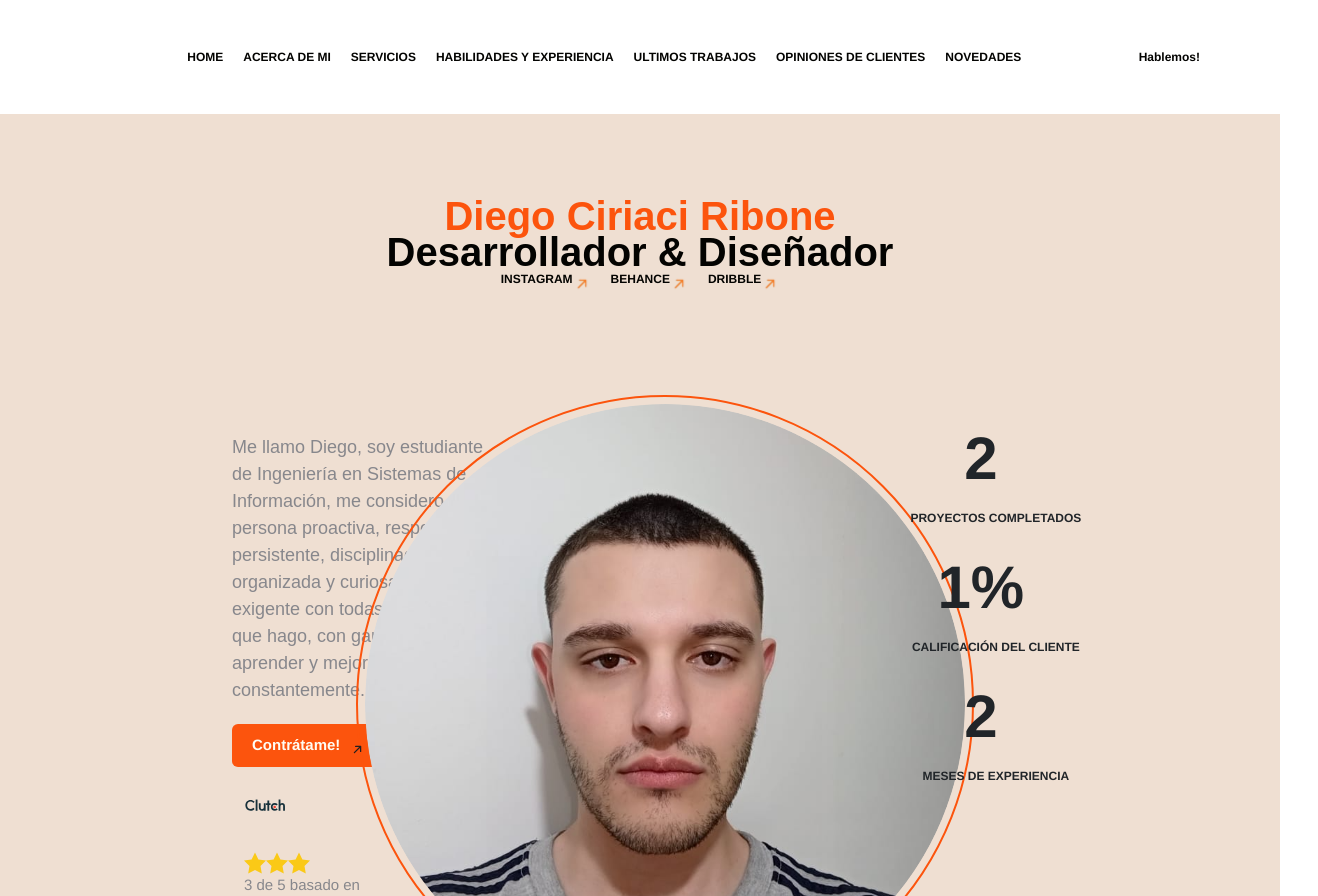
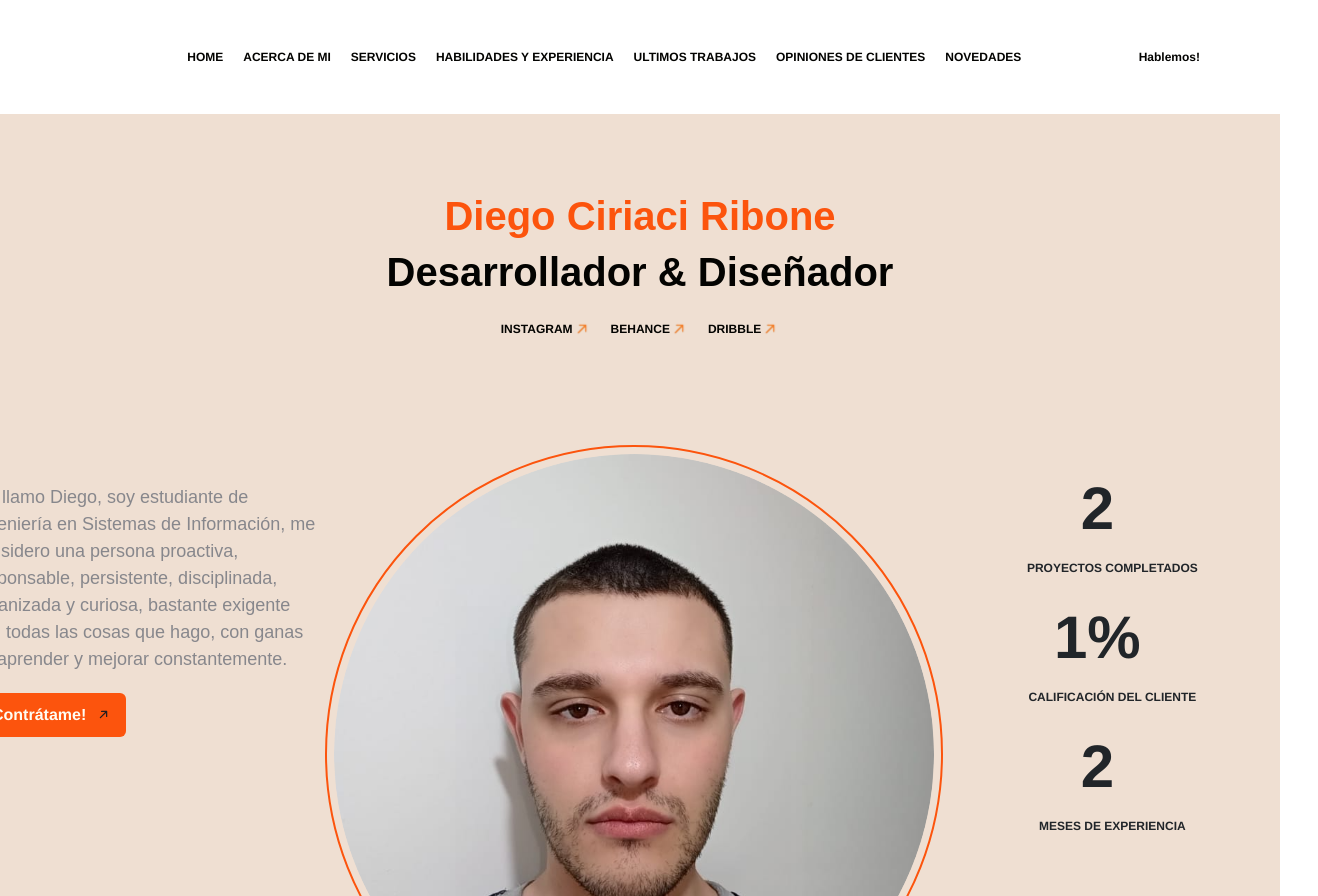
Before and after one commit to diegociriaci/PortfolioReactDiegoCiriaciRibone, a React (Vite) app in the folder vite-project/: page / in a window 1280 px wide. Shown: the top 896 px of the page, 1318 px wide, since content can reach past the window. Built offline with nearby package versions, Linux system fonts and the light colour scheme.

Commit message:
Modifique el css de los componentes header y hero pasando todas las medidas en px a rem

```diff
--- a/vite-project/src/Component/Hero/Hero.css
+++ b/vite-project/src/Component/Hero/Hero.css
@@ -1,17 +1,13 @@
 .hero{
     background-color: #efdfd2;
-    padding: 50px 0;
-}
-
-.contenedor-datos{
-    padding-top: 30px;
 }
 
 .nombre-apellido{
     color: #fc540d;
     text-align: center;
     font-family: Arial;
-    font-size: 40px;
+    font-size: 2.5rem;
+    margin-top: 1.875rem;
     font-weight: bold;
 }
 
@@ -19,33 +15,31 @@
     color: #030301;
     text-align: center;
     font-family: Arial;
-    font-size: 40px;
+    font-size: 2.5rem;
     font-weight: bold;
-    margin-top: -20px;
 }
 
 .redes{
     text-align: center;
-    word-spacing: 10px;
+    word-spacing: 0.625rem;
     font-family: 'Helvetica';
     font-weight: bold;
-    font-size: 12px;
-    line-height: 50px;
+    font-size: 0.75rem;
+    line-height: 3.125rem;
     text-decoration: none;
-    margin-top: -30px;
 }
 
 .nav-link-hero{
     color: #030301;
-    font-size: 12px;
+    font-size: 0.75rem;
     text-decoration: none;
     position: relative;
-    margin: 0 10px;
+    margin: 0 0.625rem;
 }
 
 .imagen-flecha{
-    width: 18px;
-    transform: translate(-10px, 4px);
+    width: 1.125rem;
+    transform: translate(-0.625rem, -0.063rem);
 }
 
 .contenedor-presentacion{
@@ -54,20 +48,22 @@
     justify-content: space-between;
     align-items: flex-start;
     height: auto;
-    padding: 50px 100px;
+    padding: 3.125rem 0.625rem;
+    margin-left: -7.5rem;
+    margin-right: -7.5rem;
 }
 
 .mi-presentacion{
     flex: 1;
-    margin-top: 80px;
-    margin-left: 50px;
+    margin-top: 5rem;
+    padding-left: 0;
 }
 
 .mi-presentacion p{
-    max-width: 350px;
+    max-width: 21.875rem;
     color: #87878c;
     font-family: sans-serif;
-    font-size: 18px;
+    font-size: 1.125rem;
 }
 
 .boton-contratame{
@@ -75,11 +71,10 @@
     color: #fffdf4;
     border: none;
     display: block;
-    margin-top: 20px;
-    padding: 10px 20px;
+    margin-top: 1.25rem;
+    padding: 0.625rem 1.25rem;
     font-size: 1rem;
     cursor: pointer;
-    font-size: 15px;
     font-family: 'Helvetica';
     font-weight: bold;
     transition: transform 0.5s ease, box-shadow 0.5s ease, background-color 0.5s ease;
@@ -88,12 +83,12 @@
 .boton-contratame:hover{
     background-color: #fffdf4;
     color: #fc540d;
-    border: 2px solid #fc540d;
+    border: 0.125rem solid #fc540d;
 }
 
 .imagen-flecha-boton{
-    width: 15px;
-    transform: translate(5px, 3px);
+    width: 0.9375rem;
+    transform: translate(0.3125rem, -0.0625rem);
 }
 
 .foto-perfil-flexbox{
@@ -101,21 +96,21 @@
     display: flex;
     justify-content: center;
     align-items: center;
-    margin-top: 50px;
-    margin-bottom: 30px;
+    margin-top: 3.125rem;
+    margin-bottom: 1.875rem;
 }
 
 .foto-perfil{
-    outline: 2px solid #fc540d;
-    outline-offset: 7px;
+    outline: 0.125rem solid #fc540d;
+    outline-offset: 0.4375rem;
     border-radius: 50%;
-    width: 600px;
-    height: 600px;
+    width: 37.5rem;
+    height: 37.5rem;
 }
 
 .contenedor-info{
     flex: 1;
-    margin-top: 60px;
+    margin-top: 3.75rem;
 }
 
 .info-item{
@@ -123,50 +118,54 @@
     flex-direction: column;
     align-items: center;
     justify-content: center;
-    margin-left: 30px;
+    margin-left: 1.875rem;
     text-align: center;
 }
 
 .info-numero{
     font-family: Helvetica;
-    font-size: 60px;
+    font-size: 3.75rem;
     font-weight: bold;
-    margin-bottom: 5px;
+    margin-bottom: 0.3125rem;
     display: flex;
     align-items: center;
 }
 
 .info-texto{
-    margin-left: 30px;
+    margin-left: 1.875rem;
     font-family: Helvetica;
-    font-size: 12px;
+    font-size: 0.75rem;
     font-weight: bold;
 }
 
 .contenedor-puntuacion{
-    width: 15%;
-    height: auto;
+    width: 18.75rem;
+    height: 11.25rem;
     position: relative;
-    bottom: 300px;
-    margin-left: 150px;
-}
-
-.imagen-clutch{
-    width: 100%;
-    height: 65px;
+    bottom: 11.25rem;
+    padding: 0.625rem 0.625rem;
+    margin-left: -7.5rem;
+    margin-right: -7.5rem;
 }
 
 .imagen-clutch img{
-    width: 30%;
+    width: 5.625rem;
+    height: auto;
+    margin-bottom: -1.5625rem;
 }
 
 .imagen-estrella img{
-    width: 22px;
+    width: 1.375rem;
     height: auto;
+    margin-bottom: 0.3125rem;
+}
+
+.opinion-texto{
+    margin-top: -0.0625rem;
 }
 
 .opinion-texto p{
     color: #87878c;
     font-family: Helvetica;
-    font-size: 15px;
+    font-size: 0.9375rem;
 }
```
Also changed, not shown: vite-project/src/Component/Header/Header.css (+6 -6 lines).
